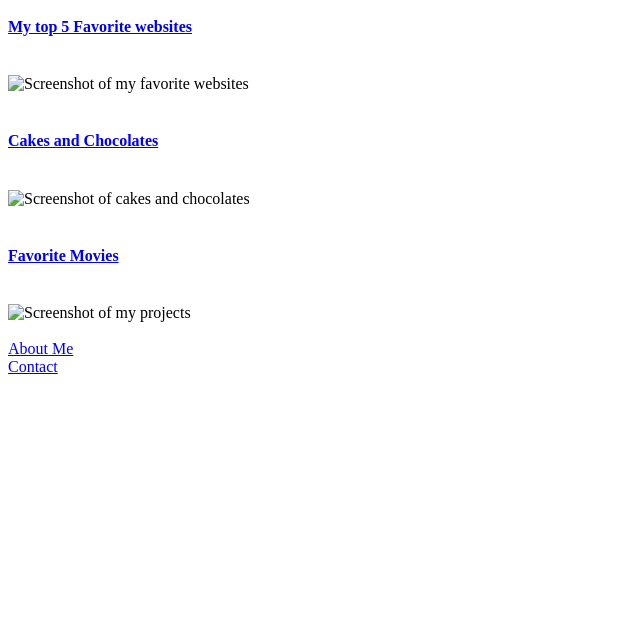
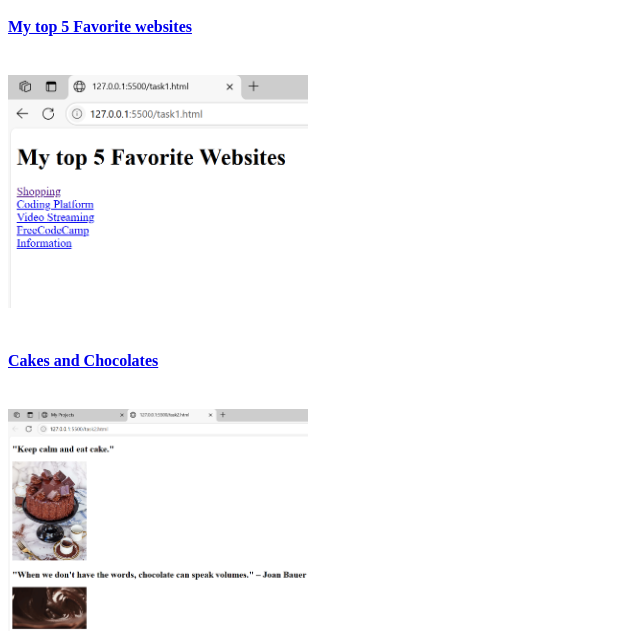
Before and after one commit to MadhumithraA1426/html-demo, a plain HTML site: page index.html in a window 1280 px wide. Shown: the part 173-804 px from the top of the page, without its empty margins (0-640 px from the left). Drawn offline with Linux system fonts and the light colour scheme.

Commit message:
Update index.html

```diff
--- a/index.html
+++ b/index.html
@@ -13,15 +13,15 @@
         <h3>My Projects</h3>
         <h4><a href="../task1.html">My top 5 Favorite websites</a></h4>
         <br>
-        <img src="../task5/assets/images/Screenshot 2025-06-03 152110.png" width="300" alt="Screenshot of my favorite websites">
+        <img src="../Screenshot 2025-06-03 152110.png" width="300" alt="Screenshot of my favorite websites">
         <br><br>
         <h4><a href="../task2.html">Cakes and Chocolates</a></h4>
         <br>
-        <img src="../task5/assets/images/Screenshot 2025-06-03 152637.png" width="300" alt="Screenshot of cakes and chocolates">
+        <img src="../Screenshot 2025-06-03 152637.png" width="300" alt="Screenshot of cakes and chocolates">
         <br><br>
         <h4><a href="../day1/task4.html">Favorite Movies</a></h4>
         <br>
-        <img src="../task5/assets/images/Screenshot 2025-06-03 152927.png" width="300" alt="Screenshot of my projects">
+        <img src="../Screenshot 2025-06-03 152927.png" width="300" alt="Screenshot of my projects">
         <br><br>
         <a href="../task5/public/about.html">About Me</a><br>
         <a href="../task4/public/contact.html">Contact</a>
```
